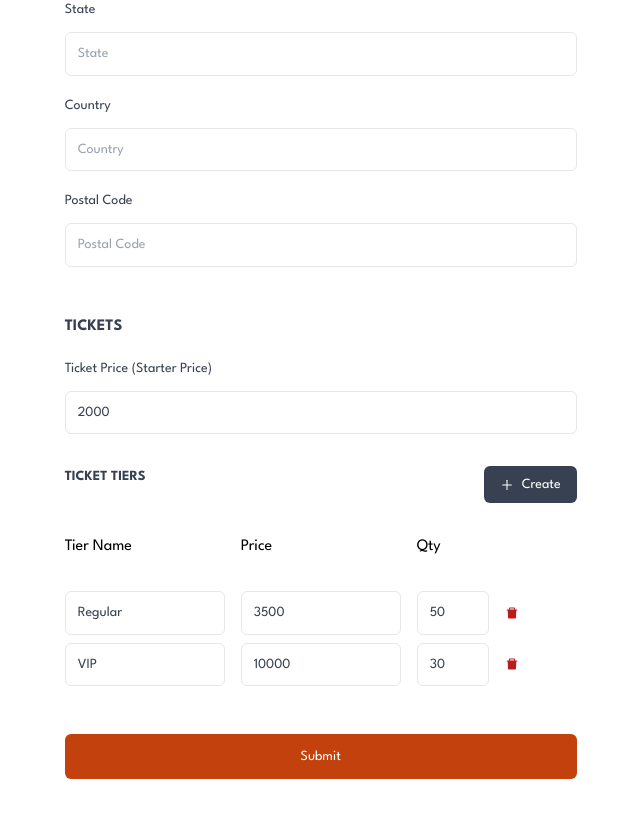
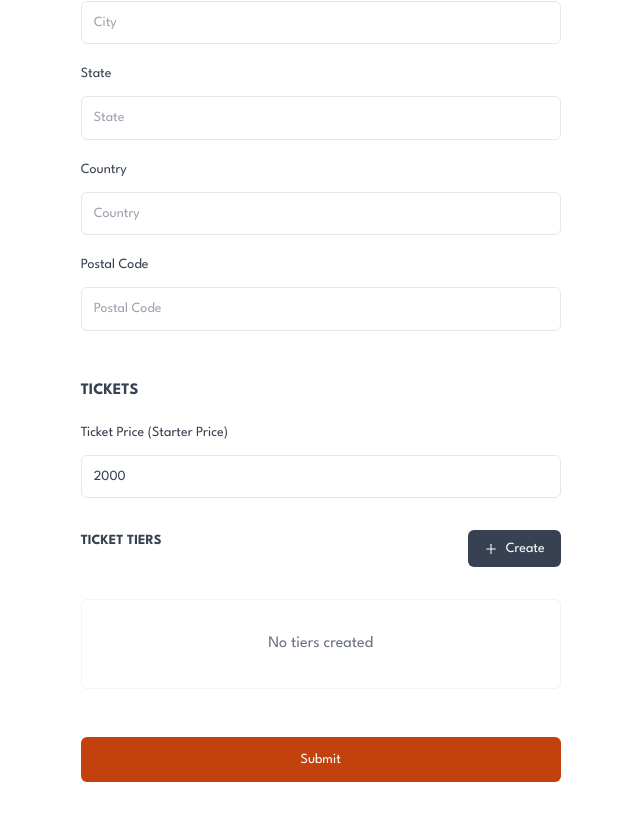
Before and after one commit to ernestechie/fossa-hub, a Next.js app: page /dashboard/events/new in a window 1280 px wide. Shown: the part 1393-2214 px from the top of the page, without its empty margins (426-1066 px from the left). Built offline with nearby package versions, Linux system fonts and the light colour scheme.

Commit message:
Add toast provider and implement ticket tier updating

```diff
--- a/app/components/Events/EventDetails/EventForm/EventForm.tsx
+++ b/app/components/Events/EventDetails/EventForm/EventForm.tsx
@@ -2,16 +2,11 @@
 import Modal from '@/app/components/Global/Modal';
 import { parseNigerianNaira } from '@/helpers/parseCurrency';
 import { parseDate } from '@/helpers/parseDate';
+import { ITicketTier } from '@/models/tickets';
 import React, { useState } from 'react';
-import { AiFillDelete, AiOutlinePlus } from 'react-icons/ai';
-
-interface ITicketTier {
-  _id: string | number;
-  name: string;
-  price: number;
-  description: string;
-  available_qty: number;
-}
+import { toast } from 'react-hot-toast';
+import { AiOutlinePlus } from 'react-icons/ai';
+import TicketTier from '../../TicketForm/TicketTier';
 
 const EventFormComponent: React.FC = () => {
   const [modalOpen, setModalOpen] = useState(false);
@@ -41,22 +36,7 @@ const EventFormComponent: React.FC = () => {
     attachments: [],
   });
 
-  const [ticketTiers, setTicketTiers] = useState<ITicketTier[]>([
-    {
-      _id: 1,
-      name: 'Regular',
-      price: 3500,
-      description: 'Standard admission ticket',
-      available_qty: 50,
-    },
-    {
-      _id: 2,
-      name: 'VIP',
-      price: 10000,
-      description: 'VIP ticket with additional perks',
-      available_qty: 30,
-    },
-  ]);
+  const [ticketTiers, setTicketTiers] = useState<ITicketTier[]>([]);
 
   const [tierFormData, setTierFormData] = useState({
     tier_name: '',
@@ -88,10 +68,10 @@ const EventFormComponent: React.FC = () => {
       role: 'super admin',
     };
 
-    const data = { ...formData, posted_by };
+    const data = { ...formData, posted_by, ticket_tiers: ticketTiers };
 
     e.preventDefault();
-    // console.log(data);
+    console.log(data);
   };
 
   // Event type is gotten from the "categories" property of the event object
@@ -117,8 +97,12 @@ const EventFormComponent: React.FC = () => {
     price: number,
     qty: number
   ) => {
+    const validDetails =
+      name.trim().length > 0 && desc.trim().length > 0 && price > 0 && qty > 0;
+
+    if (validDetails) {
       const new_tier = {
-      _id: ticketTiers.length + 1,
+        _id: (ticketTiers.length + 1).toString(),
         name,
         price,
         description: desc,
@@ -133,14 +117,43 @@ const EventFormComponent: React.FC = () => {
         tier_description: '',
         available_quantity: '',
       });
+
+      toast.success('New tier created successfully');
+    } else {
+      toast.error('Please provide valid details');
+    }
   };
 
-  const handleDeleteTicketTier = (_id: string | number) => {
+  const handleDeleteTicketTier = (_id: string) => {
     const updated_tiers = ticketTiers.filter(
       (el: ITicketTier) => el._id !== _id
     );
 
     setTicketTiers(updated_tiers);
+  };
+
+  const handleEditTicketTier = (
+    id: string | number,
+    key: string,
+    value: string | number
+  ) => {
+    const indexToUpdate = ticketTiers.findIndex((tier) => tier._id === id);
+    const tierToUpdate = ticketTiers[indexToUpdate];
+
+    if (tierToUpdate) {
+      const updatedTier = {
+        ...tierToUpdate,
+        [key]: value,
+      };
+
+      const filteredTier = ticketTiers.filter((tier) => tier._id !== id);
+
+      setTicketTiers(
+        [updatedTier, ...filteredTier].sort((a, b) => a._id - b._id)
+      );
+    } else {
+      toast.error('Not found!');
+    }
   };
 
   return (
@@ -149,6 +162,17 @@ const EventFormComponent: React.FC = () => {
         heading='Add new ticket tier'
         open={modalOpen}
         closeModal={handleModalClose}
+      >
+        <form
+          onSubmit={(e) => {
+            e.preventDefault();
+            createNewTicketTier(
+              tierFormData.tier_name,
+              tierFormData.tier_description,
+              parseInt(tierFormData.tier_price),
+              parseInt(tierFormData.available_quantity)
+            );
+          }}
         >
           <div className='grid grid-cols-2 gap-4'>
             <div className='mb-4 col-span-1'>
@@ -219,25 +243,20 @@ const EventFormComponent: React.FC = () => {
                 placeholder='Available Quantity'
               />
             </div>
-
             <div></div>
             <button
               type='submit'
               className='bg-gray-700 hover:bg-gray-800 text-white font-bold py-3 px-4 rounded-md focus:outline-none block w-full'
-            onClick={() =>
-              createNewTicketTier(
-                tierFormData.tier_name,
-                tierFormData.tier_description,
-                parseInt(tierFormData.tier_price),
-                parseInt(tierFormData.available_quantity)
-              )
-            }
             >
               Add
             </button>
           </div>
+        </form>
       </Modal>
-      <form className='my-12 w-full max-w-lg mx-auto' onSubmit={handleSubmit}>
+      <form
+        className='p-4 my-12 w-full max-w-lg mx-auto'
+        onSubmit={handleSubmit}
+      >
         <section className='my-12'>
           <p className='text-gray-700 mb-4 font-bold uppercase'>Overview</p>
           <div className='mb-4'>
@@ -251,7 +270,16 @@ const EventFormComponent: React.FC = () => {
               id='eventType'
               name='eventType'
               value={formData.categories[0] ?? ''}
-              onChange={handleChange}
+              onChange={(e: React.ChangeEvent<HTMLSelectElement>) => {
+                const categories = [
+                  ...formData.categories,
+                  e.target.value.trim(),
+                ];
+
+                setFormData({ ...formData, categories });
+
+                console.log(e.target.value);
+              }}
               className='form-input'
             >
               <option value='' disabled>
@@ -510,7 +538,7 @@ const EventFormComponent: React.FC = () => {
                 Ticket Tiers
               </p>
               <button
-                type='submit'
+                type='button'
                 title='Add new ticket tier'
                 className='bg-gray-700 hover:bg-gray-800 text-white py-2 px-4 rounded-md focus:outline-none font-bold flex items-center gap-2'
                 onClick={handleModalOpen}
@@ -528,55 +556,18 @@ const EventFormComponent: React.FC = () => {
               ))}
 
             {ticketTiers.length > 0 && (
-              <div>
-                <div className='my-8 grid grid-cols-6 gap-4'>
-                  <p className='col-span-2'>Tier Name</p>
-                  <p className='col-span-2'>Price</p>
-                  <p className='col-span-1'>Qty</p>
-                  <p className='col-span-1'></p>
-                </div>
+              <>
                 {ticketTiers.map((el: ITicketTier) => (
-                  <div key={el._id} className='my-2 grid grid-cols-6 gap-4'>
-                    <input
-                      type='text'
-                      id={el.name}
-                      name={el.name}
-                      value={el.name}
-                      onChange={() => {}}
-                      className='form-input capitalize col-span-2'
-                      placeholder={el.name}
+                  <TicketTier
+                    key={el._id}
+                    tier={el}
+                    onDelete={(id: string) => handleDeleteTicketTier(id)}
+                    onEdit={(id, key, value) =>
+                      handleEditTicketTier(id, key, value)
+                    }
                   />
-
-                    <input
-                      type='number'
-                      id={el.price.toString()}
-                      name={el.price.toString()}
-                      value={el.price}
-                      onChange={() => {}}
-                      className='form-input capitalize col-span-2'
-                      placeholder={el.price.toString()}
-                    />
-
-                    <input
-                      type='number'
-                      id={el.available_qty.toString()}
-                      name={el.available_qty.toString()}
-                      value={el.available_qty}
-                      onChange={() => {}}
-                      className='form-input capitalize col-span-1'
-                      placeholder={el.available_qty.toString()}
-                    />
-                    <button
-                      type='button'
-                      title='Delete ticket tier'
-                      className='col-span-1 text-red-700'
-                      onClick={() => handleDeleteTicketTier(el._id)}
-                    >
-                      <AiFillDelete />
-                    </button>
-                  </div>
                 ))}
-              </div>
+              </>
             )}
           </div>
         </section>
@@ -584,7 +575,7 @@ const EventFormComponent: React.FC = () => {
         <div className='flex items-center justify-center'>
           <button
             type='submit'
-            className='bg-orange-700 hover:bg-orange-800 text-white font-bold py-3 px-4 rounded-md focus:outline-none block w-full'
+            className='bg-orange-700 hover:bg-orange-800 text-white font-bold py-3 px-4 rounded-md focus:outline-none block w-full duration-500'
           >
             Submit
           </button>
--- /dev/null
+++ b/app/components/Events/TicketForm/TicketTier.tsx
@@ -0,0 +1,81 @@
+import { ITicketTier } from '@/models/tickets';
+import React from 'react';
+import { AiFillDelete } from 'react-icons/ai';
+
+const TicketTier = (props: {
+  tier: ITicketTier;
+  onDelete: (id: string) => void;
+  onEdit: (id: string, key: string, value: string | number) => void;
+}) => {
+  const { _id, available_qty, description, name, price } = props.tier;
+
+  return (
+    <>
+      <div className='mt-8 mb-2 grid grid-cols-6 gap-4 text-sm font-semibold text-gray-700'>
+        <p className='col-span-3'>Name</p>
+        <p className='col-span-2'>Price</p>
+        <p className='col-span-1'>Qty</p>
+      </div>
+      <div className='my-4 border-b border-gray-100 pb-4 grid grid-cols-6 gap-4'>
+        <input
+          type='text'
+          id={name}
+          name={name}
+          value={name}
+          placeholder='Tier Name'
+          className='form-input capitalize col-span-3'
+          onChange={(e) => props.onEdit(_id, 'name', e.target.value)}
+        />
+
+        <input
+          type='number'
+          id={price.toString()}
+          name={price.toString()}
+          value={price}
+          placeholder='Tier Price'
+          className='form-input capitalize col-span-2'
+          onChange={(e) => props.onEdit(_id, 'price', e.target.value)}
+        />
+
+        <input
+          type='number'
+          id={available_qty.toString()}
+          name={available_qty.toString()}
+          value={available_qty}
+          placeholder='Qty'
+          className='form-input capitalize col-span-1'
+          onChange={(e) => props.onEdit(_id, 'available_qty', e.target.value)}
+        />
+
+        <div className='col-span-6'>
+          <p className='text-sm mb-2 font-semibold text-gray-700'>
+            Description
+          </p>
+
+          <div className='flex gap-4 items-center'>
+            <input
+              type='text'
+              id={description}
+              name={description}
+              value={description}
+              placeholder='Description (What you offer)'
+              className='form-input capitalize w-full'
+              onChange={(e) => props.onEdit(_id, 'description', e.target.value)}
+            />
+
+            <button
+              type='button'
+              title='Delete ticket tier'
+              className='col-span-1 text-red-600 flex items-center justify-center'
+              onClick={() => props.onDelete(_id)}
+            >
+              <AiFillDelete className='text-lg' />
+            </button>
+          </div>
+        </div>
+      </div>
+    </>
+  );
+};
+
+export default TicketTier;
--- a/app/components/Global/Modal.tsx
+++ b/app/components/Global/Modal.tsx
@@ -12,7 +12,7 @@ const Modal = (props: {
   return (
     <>
       {open && (
-        <div className='p-4 z-50 fixed top-0 left-0 h-full w-full backdrop-blur-sm bg-[rgba(0,0,0,0.5)] flex items-center justify-center duration-500'>
+        <div className='overlay p-4 z-50 fixed top-0 left-0 h-full w-full backdrop-blur-sm bg-[rgba(0,0,0,0.5)] flex items-center justify-center duration-500'>
           <div className='py-4 w-full max-w-lg rounded-md bg-white shadow-xl duration-500'>
             <div className='p-4 px-6 mb-4 border-b border-b-gray-100 flex items-center justify-between'>
               <p className='text-lg capitalize font-bold'>{heading}</p>
--- /dev/null
+++ b/app/components/Global/ToastProvider.tsx
@@ -0,0 +1,15 @@
+'use client';
+import { Toaster } from 'react-hot-toast';
+
+interface ToastProviderProps {
+  children: React.ReactNode;
+}
+
+export default function ToastProvider({ children }: ToastProviderProps) {
+  return (
+    <>
+      {children}
+      <Toaster />
+    </>
+  );
+}
--- a/app/layout.tsx
+++ b/app/layout.tsx
@@ -1,4 +1,5 @@
 import { JsxElement } from 'typescript';
+import ToastProvider from './components/Global/ToastProvider';
 import './globals.css';
 
 export const metadata = {
@@ -14,7 +15,9 @@ export default function RootLayout({
 }) {
   return (
     <html lang='en'>
-      <body>{children}</body>
+      <body>
+        <ToastProvider>{children}</ToastProvider>
+      </body>
     </html>
   );
 }
--- a/package.json
+++ b/package.json
@@ -19,6 +19,7 @@
     "postcss": "8.4.24",
     "react": "18.2.0",
     "react-dom": "18.2.0",
+    "react-hot-toast": "^2.4.1",
     "react-icons": "^4.10.1",
     "reactjs-popup": "^2.0.5",
     "tailwindcss": "3.3.2",
```
Also changed, not shown: models/events.ts (+4 -7 lines), models/tickets.ts (+8 -0 lines), 1 other file (tests, documents, lock files or other folders). Lines whose indentation alone changed are shown as unchanged.
